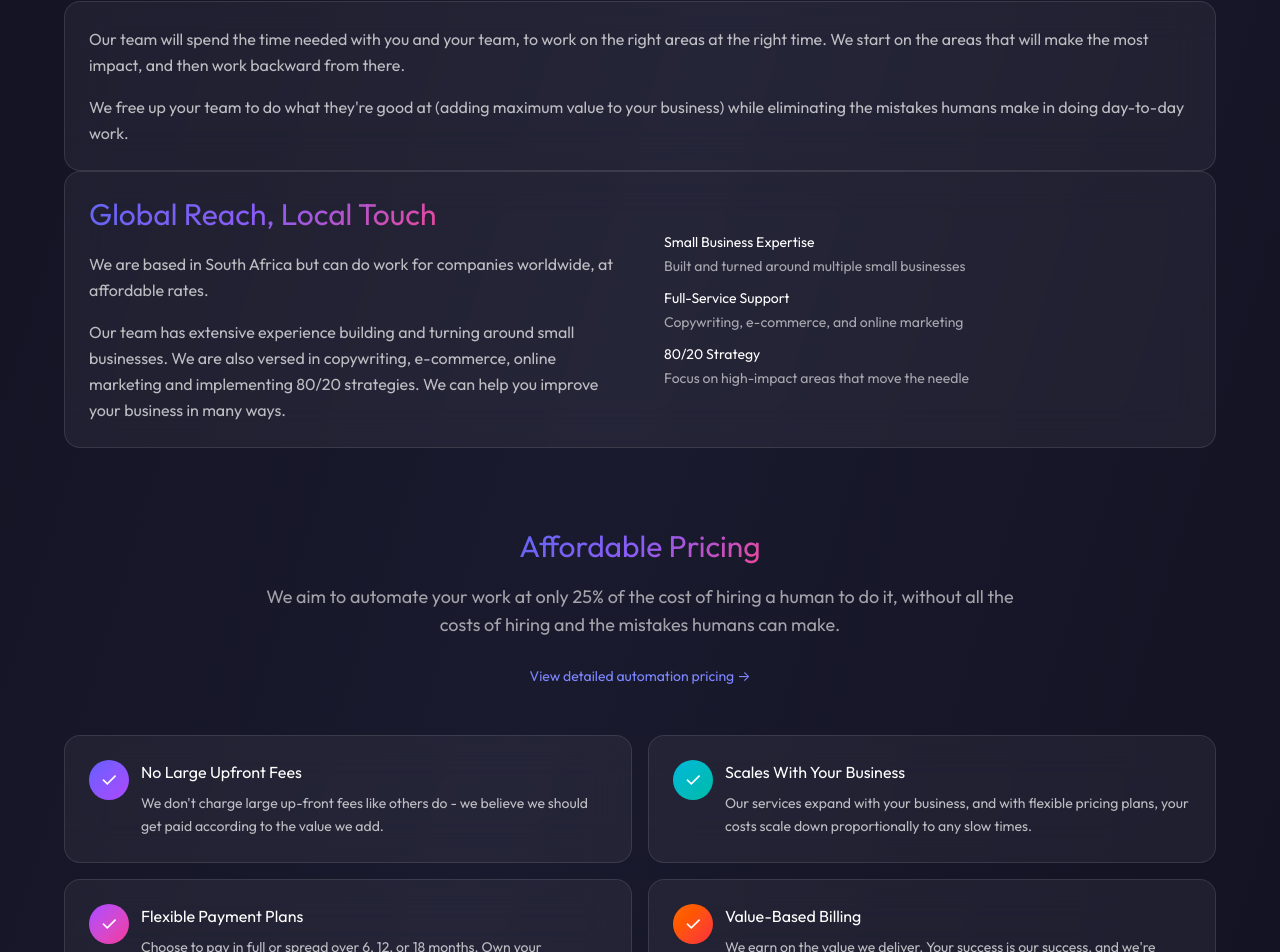
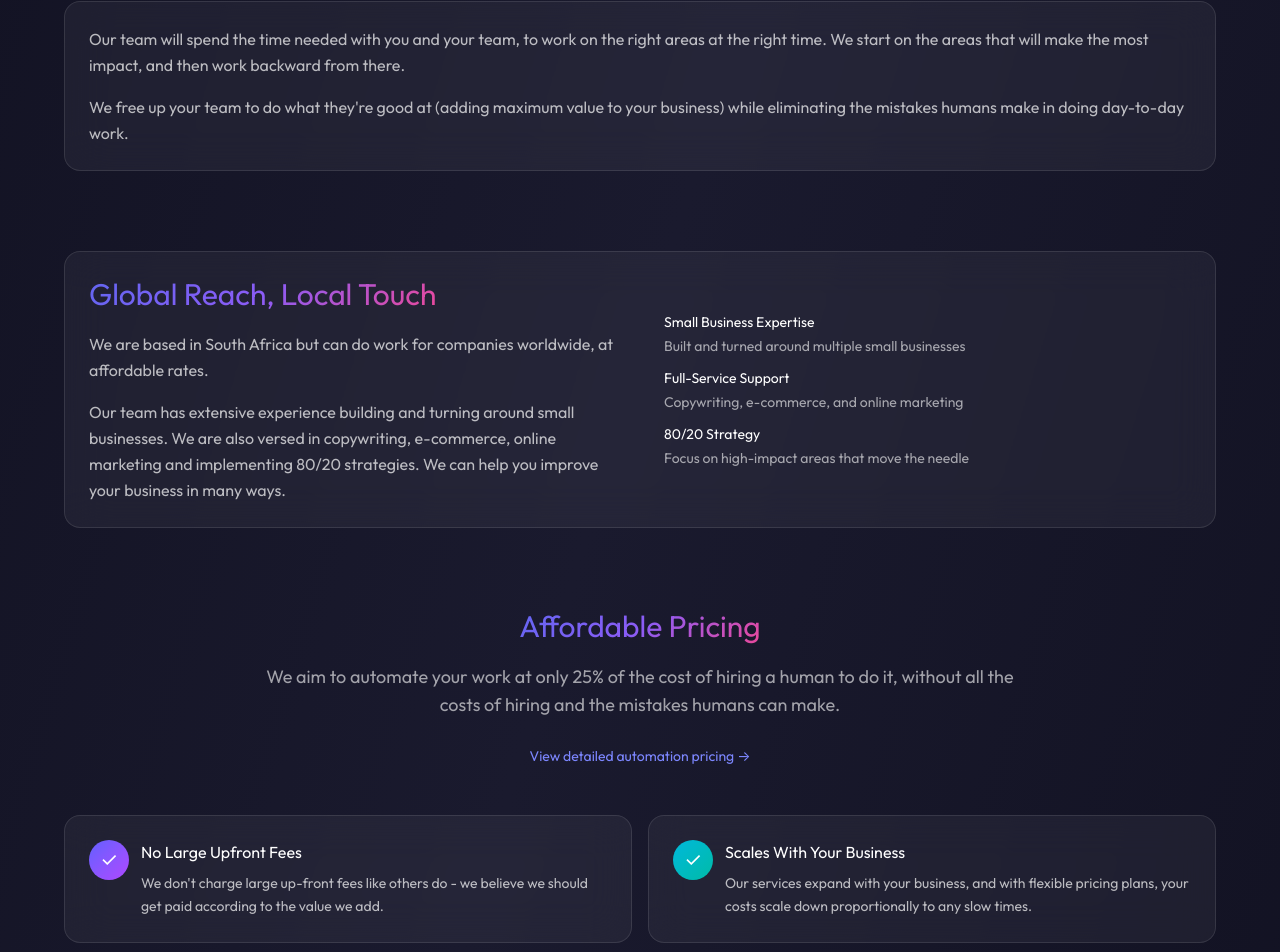
Before and after one commit to TheAutomatorsDotCo/the-automators-website, a React (Vite) app: page /services in a window 1280 px wide. Shown: the part 1774-2726 px from the top of the page. Built offline with nearby package versions, Linux system fonts and the light colour scheme.

Commit message:
Add spacing between How We Work and Global Reach sections on services page

```diff
--- a/src/components/ServicesPage.tsx
+++ b/src/components/ServicesPage.tsx
@@ -406,6 +406,9 @@ export function ServicesPage() {
         </div>
       </section>
 
+      {/* Spacer */}
+      <div className="h-20 sm:h-32"></div>
+
       {/* About Our Team */}
       <section className="relative py-16 sm:py-20 px-4 sm:px-6 lg:px-8">
         <div className="container mx-auto max-w-6xl relative z-10">
```
